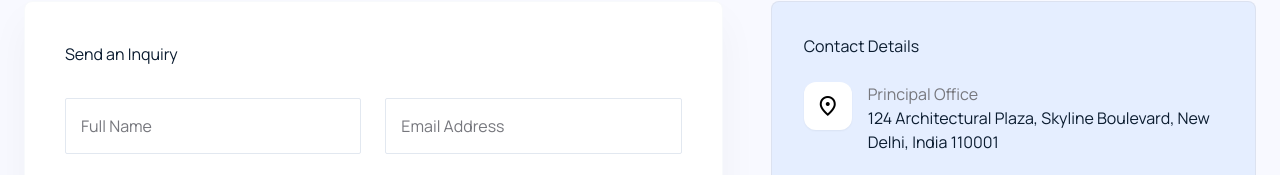
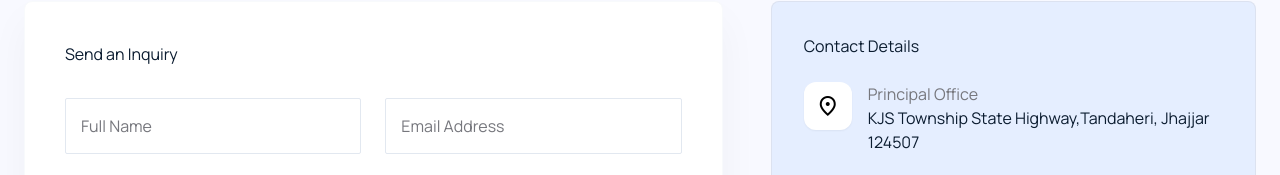
Before and after one commit to demonslayer8/kjstownship, a plain HTML site: page contact.html in a window 1280 px wide. Shown: the part 479-654 px from the top of the page. Drawn offline with nearby package versions, Linux system fonts and the light colour scheme.

Commit message:
Fixed merge conflicts

```diff
--- a/contact.html
+++ b/contact.html
@@ -356,7 +356,7 @@
 </div>
 <div>
 <p class="font-label-md text-outline">Principal Office</p>
-<p class="font-body-md text-on-surface">124 Architectural Plaza, Skyline Boulevard, New Delhi, India 110001</p>
+<p class="font-body-md text-on-surface">KJS Township State Highway,Tandaheri, Jhajjar 124507</p>
 </div>
 </div>
 <div class="flex items-start gap-4">
```
